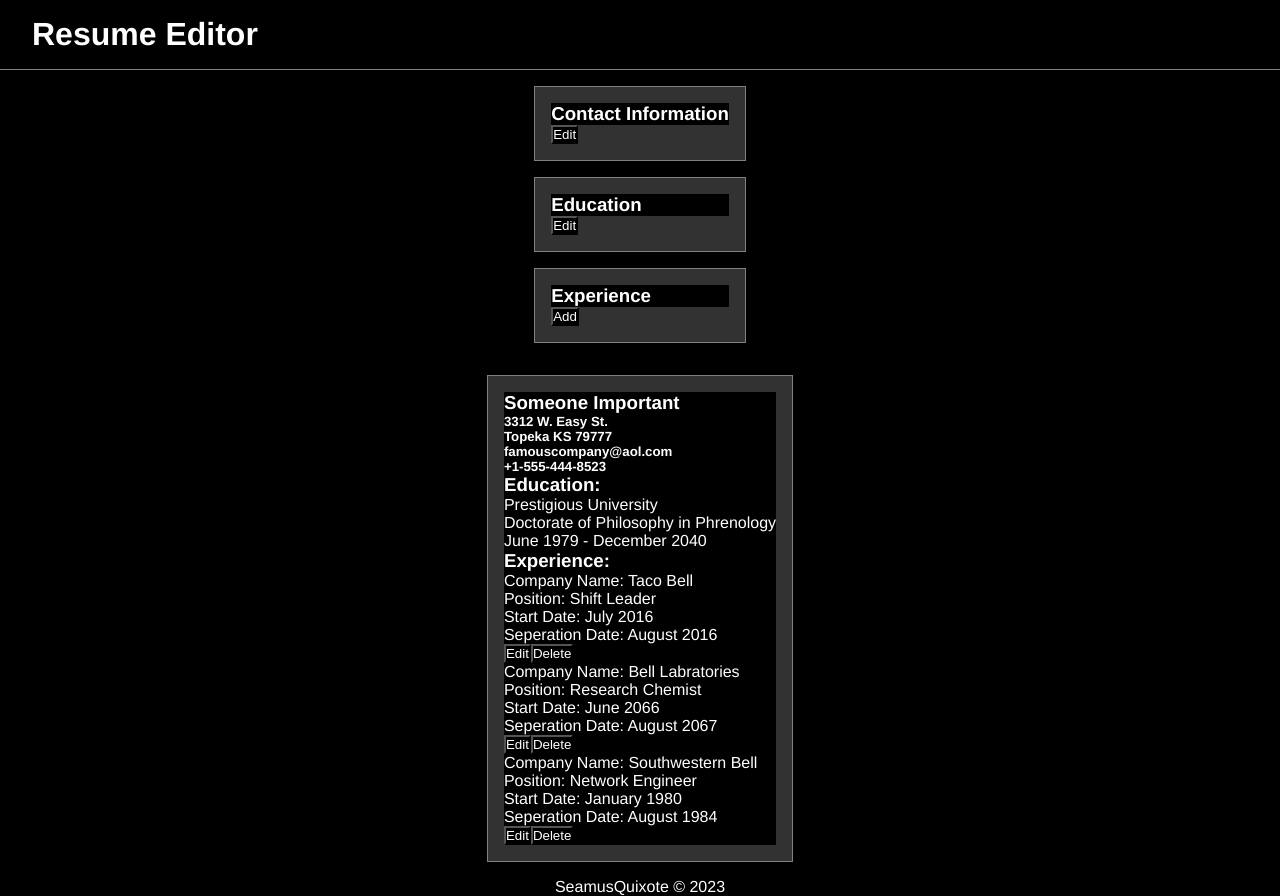
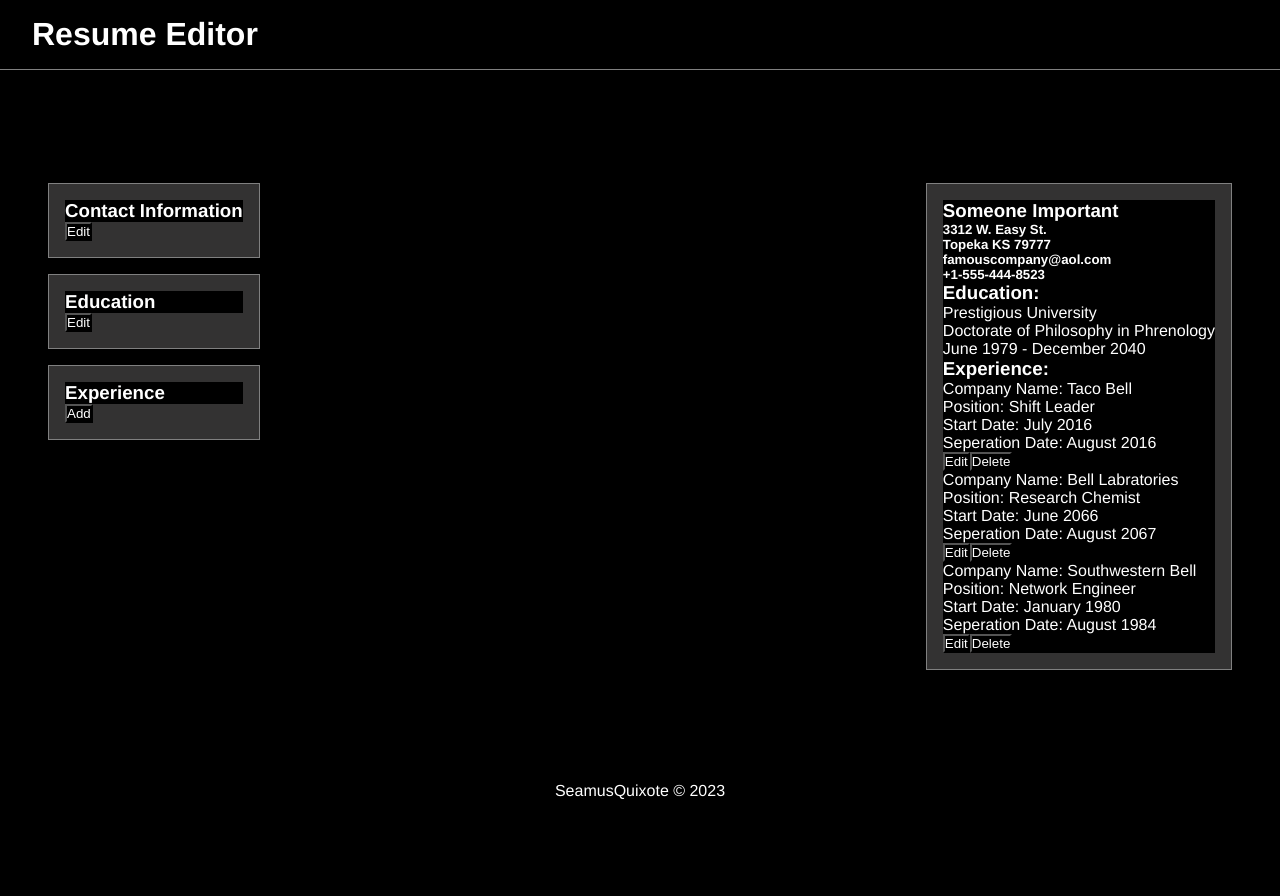
Before and after one commit to SalamanderCtesiphon/resume-editor, a React (Create React App) app: page / in a window 1280 px wide. After the commit the page ends 800 px from the top, so only its background shows below. Built offline with nearby package versions, Linux system fonts and the light colour scheme; the HTML template or start-up script is replaced by a standard one.

Commit message:
styling the app for a more modern and apealing look

```diff
--- a/src/App.js
+++ b/src/App.js
@@ -152,6 +152,7 @@ function App(props) {
   return (
     <div className="App">
       <h1 className="header">Resume Editor</h1>
+      <div className="main">
         <div className="sidebar">
           <ContactInfo
             firstName={firstName}
@@ -262,6 +263,7 @@ function App(props) {
           </div>
 
         </div>
+      </div>
       <Footer />
     </div>
   );
```
Lines whose indentation alone changed are shown as unchanged.
